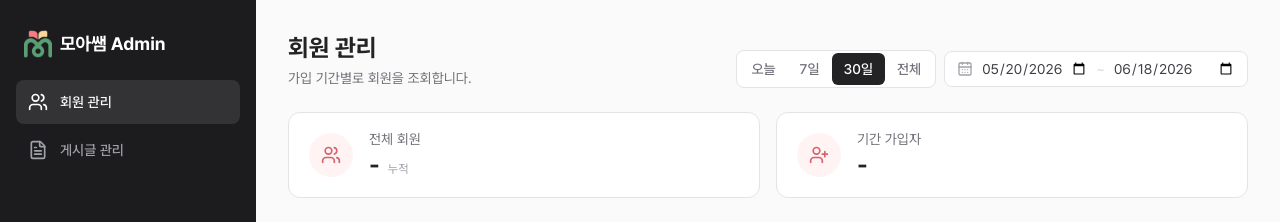
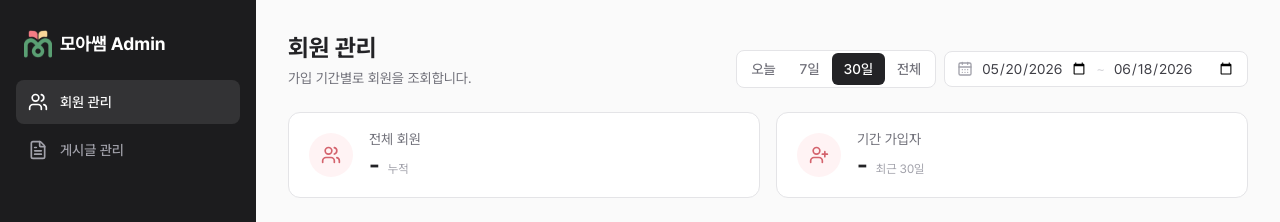
Before and after one commit to 7-baduki/moassam-admin, a Next.js app: page /users in a window 1280 px wide. Shown: the top 222 px of the page. Built offline with nearby package versions, Linux system fonts and the light colour scheme; no server answers.

Commit message:
fix: 기간 가입자 수 로딩 상태 및 조회 기간 안내 표시 (#10)

```diff
--- a/app/(admin)/users/page.tsx
+++ b/app/(admin)/users/page.tsx
@@ -45,6 +45,20 @@ interface SearchParams {
   startDate?: string;
   endDate?: string;
   page: number;
+}
+
+const PERIOD_DESCRIPTIONS: Record<Exclude<PeriodPreset, 'CUSTOM'>, string> = {
+  TODAY: '오늘',
+  WEEK: '최근 7일',
+  MONTH: '최근 30일',
+  ALL: '전체 기간',
+};
+
+function getPeriodDescription(preset: PeriodPreset, startDate?: string, endDate?: string) {
+  if (preset !== 'CUSTOM') return PERIOD_DESCRIPTIONS[preset];
+  if (!startDate && !endDate) return PERIOD_DESCRIPTIONS.ALL;
+  const format = (date?: string) => date?.slice(5).replace('-', '.') ?? '';
+  return `${format(startDate)} ~ ${format(endDate)}`.trim();
 }
 
 function getPresetRange(preset: Exclude<PeriodPreset, 'CUSTOM'>) {
@@ -158,7 +172,9 @@ export default function UsersPage() {
         <StatCard
           label="기간 가입자"
           value={data ? data.periodUserCount.toLocaleString() : '-'}
+          description={getPeriodDescription(preset, searchParams.startDate, searchParams.endDate)}
           icon={UserPlus}
+          isUpdating={isPlaceholderData}
         />
       </section>
 
--- a/components/common/stat-card/StatCard.tsx
+++ b/components/common/stat-card/StatCard.tsx
@@ -1,14 +1,22 @@
 import { ReactNode } from 'react';
 import { type LucideIcon } from 'lucide-react';
+import { cn } from '@/utils/cn';
 
 interface StatCardProps {
   label: string;
   value: string;
   description?: ReactNode;
   icon: LucideIcon;
+  isUpdating?: boolean;
 }
 
-export default function StatCard({ label, value, description, icon: Icon }: StatCardProps) {
+export default function StatCard({
+  label,
+  value,
+  description,
+  icon: Icon,
+  isUpdating = false,
+}: StatCardProps) {
   return (
     <div className="flex items-center gap-4 rounded-xl border border-gray-200 bg-white px-5 py-4">
       <div className="flex h-11 w-11 shrink-0 items-center justify-center rounded-full bg-primary-50 text-primary-600">
@@ -17,7 +25,14 @@ export default function StatCard({ label, value, description, icon: Icon }: Stat
       <div className="flex min-w-0 flex-col">
         <span className="text-sm text-gray-500">{label}</span>
         <div className="flex items-baseline gap-2">
-          <span className="text-2xl font-bold text-gray-900 tabular-nums">{value}</span>
+          <span
+            className={cn(
+              'text-2xl font-bold text-gray-900 tabular-nums transition-opacity',
+              isUpdating && 'opacity-30',
+            )}
+          >
+            {value}
+          </span>
           {description && <span className="truncate text-xs text-gray-400">{description}</span>}
         </div>
       </div>
```
